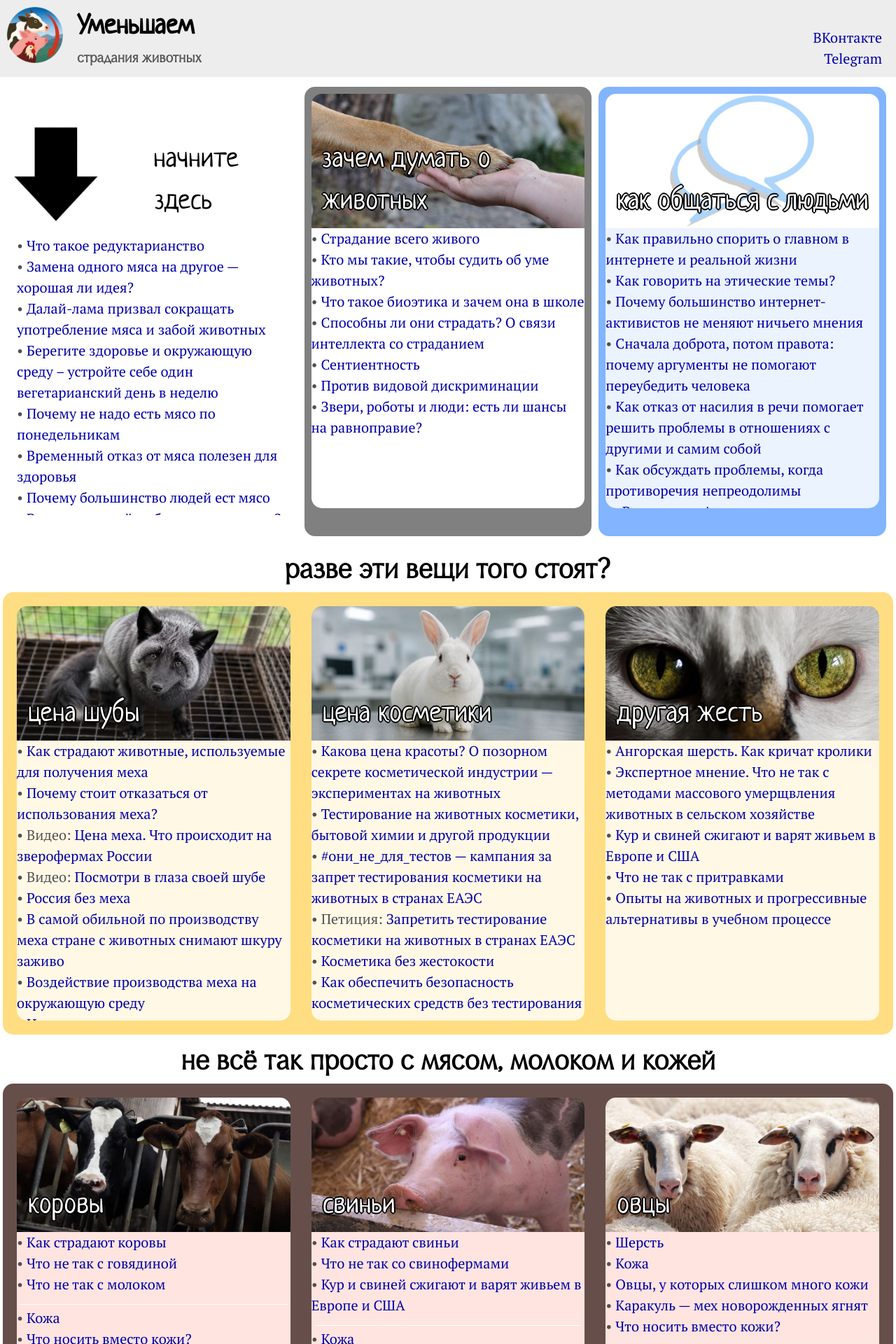
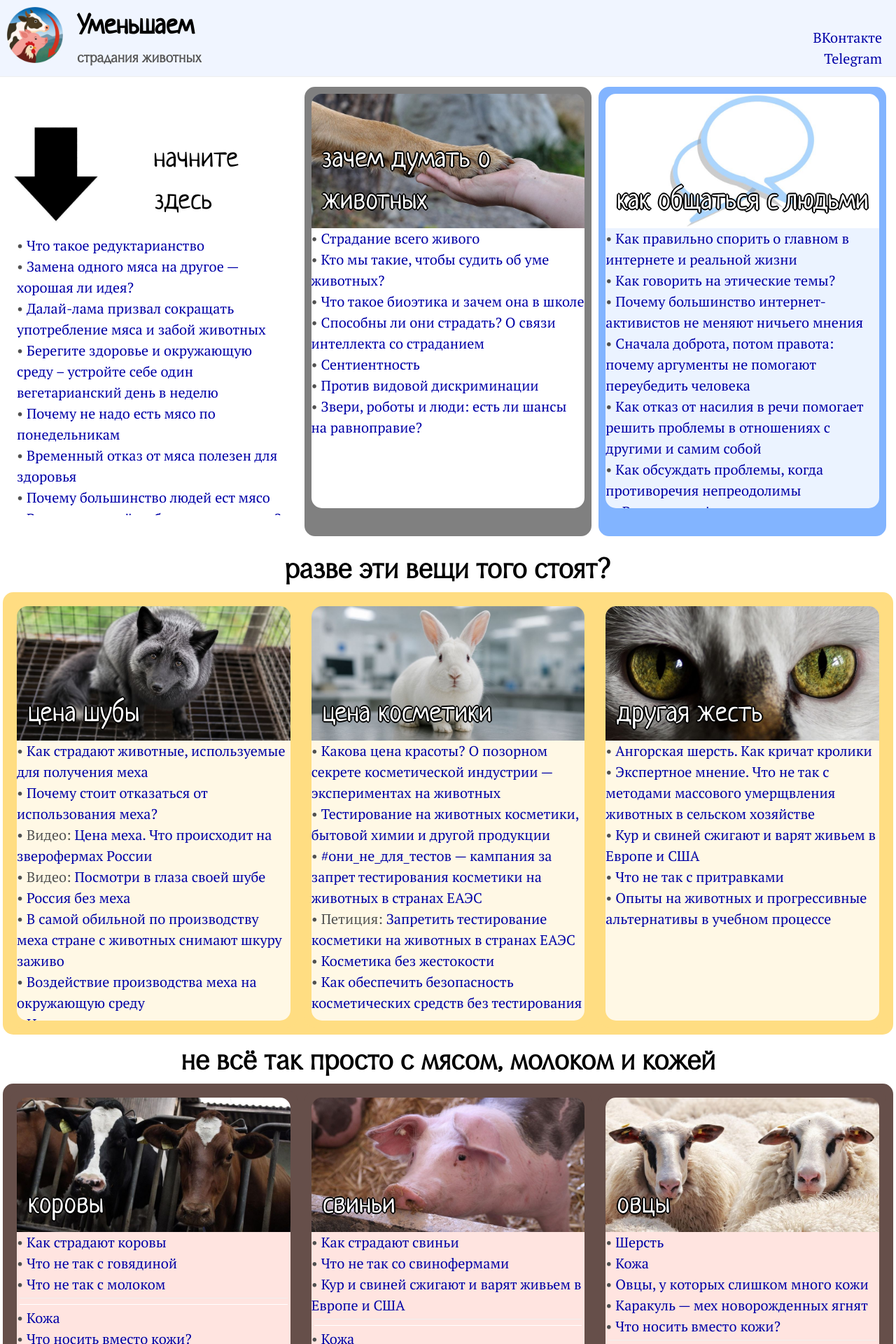
Before and after one commit to Umenshaem/umenshaem.github.io, a Jekyll site: the page built from index.md, in a window 1280 px wide. Shown: the top 1920 px of the page at 70% size. Built offline with Jekyll 4.4.1, drawn with Linux system fonts in a browser that asks for light colours.

Commit message:
Update umenshaem.css

```diff
--- a/assets/css/umenshaem.css
+++ b/assets/css/umenshaem.css
@@ -108,14 +108,14 @@ html {
 }
 
 .container-masthead {
-  background-color: rgb(237, 237, 237);
+  background-color: rgb(240, 245, 255);
 }
 .masthead {
   padding-top: 0.5em;
   padding-bottom: 0rem;
   margin-bottom: 0rem;
   border-bottom: 1px solid #eee;
-  background-color: rgb(237, 237, 237);
+  background-color: rgb(240, 245, 255);
 }
 .masthead-title,
 .masthead-title a {
```
